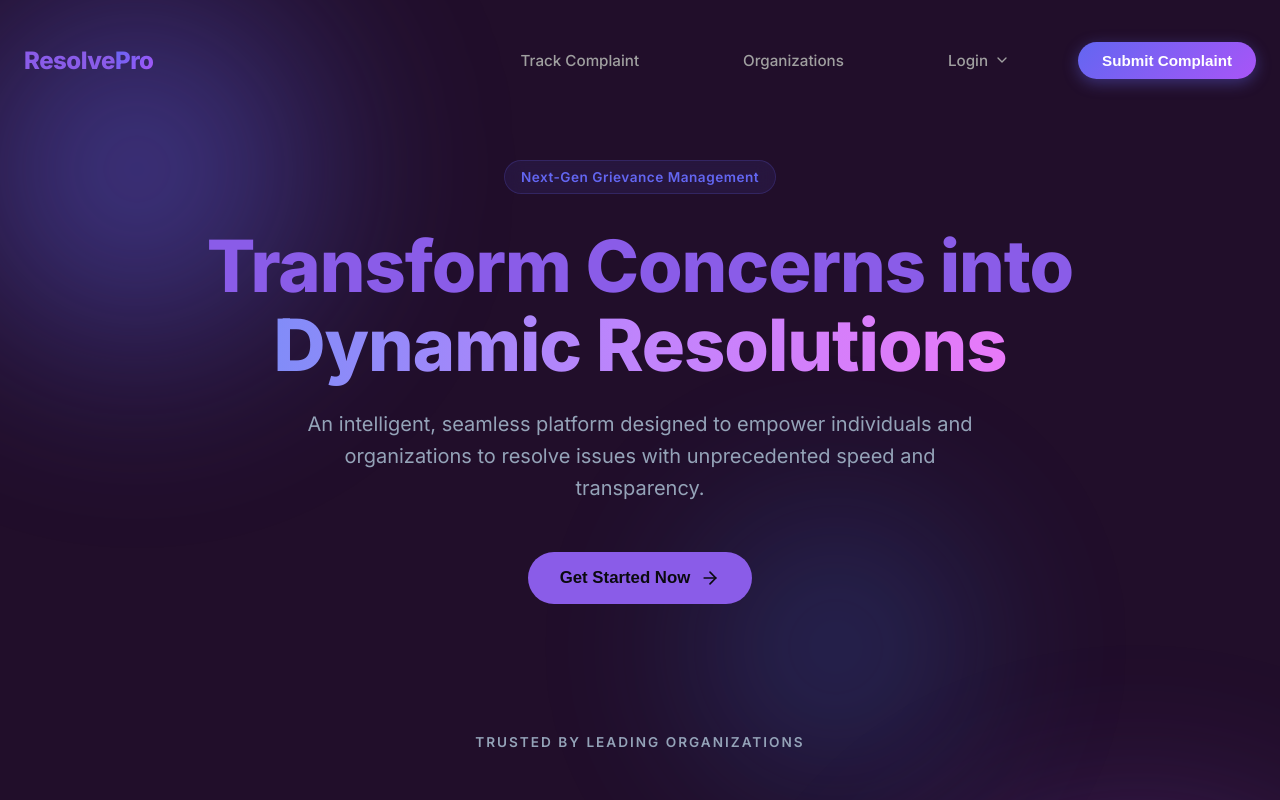
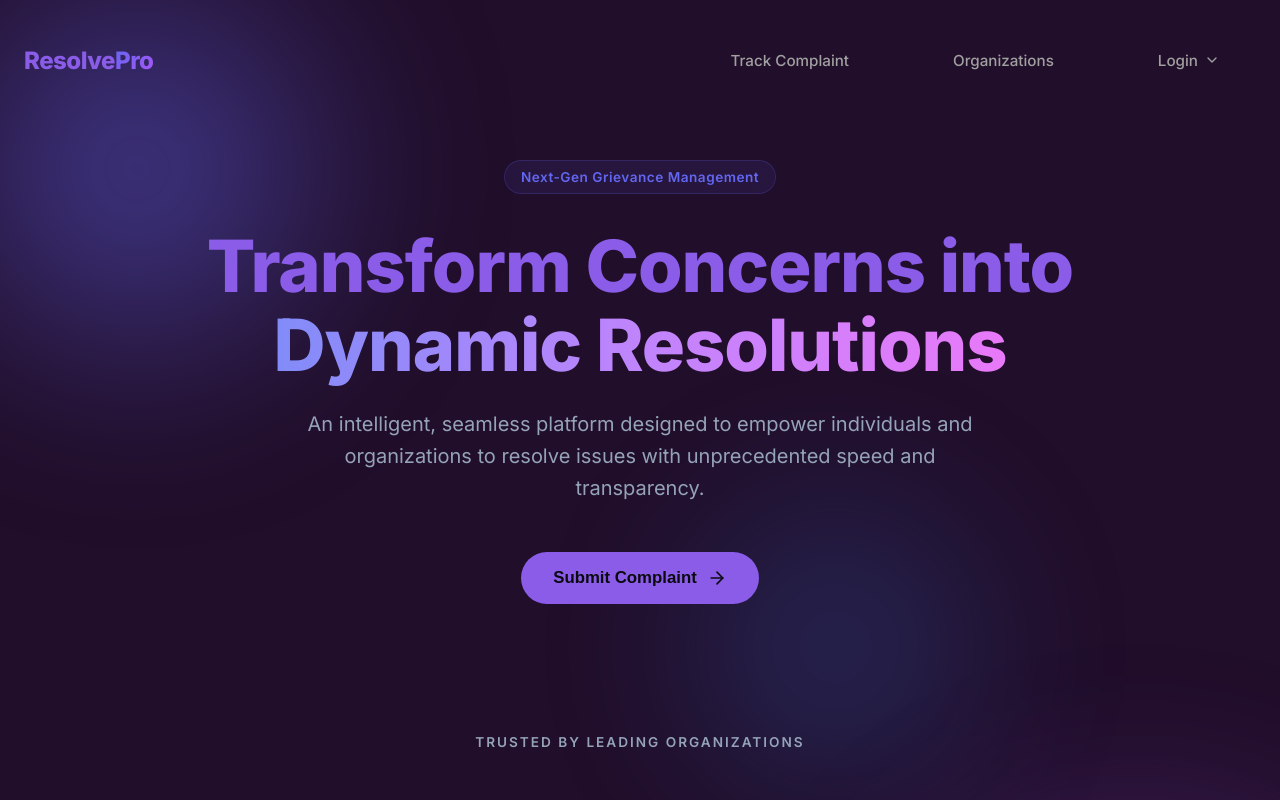
Before and after one commit to aleefachanna/Grievance-management, a React (Vite) app in the folder frontend/: page / in a window 1280 px wide. Shown: the top 800 px of the page. Built offline with nearby package versions, Linux system fonts and the light colour scheme; a web font is replaced by a local one.

Commit message:
Removed redundant complaint button

```diff
--- a/frontend/src/Home.jsx
+++ b/frontend/src/Home.jsx
@@ -77,9 +77,6 @@ function Home() {
               </div>
             </div>
 
-            <button onClick={() => navigate('/submit')} className="nav-cta-button">
-              Submit Complaint
-            </button>
           </div>
         </div>
       </nav>
@@ -99,7 +96,7 @@ function Home() {
 
           <div className="hero-actions">
             <button onClick={() => navigate('/submit')} className="primary-btn">
-              Get Started Now
+              Submit Complaint
               <svg xmlns="http://www.w3.org/2000/svg" width="20" height="20" viewBox="0 0 24 24" fill="none" stroke="currentColor" strokeWidth="2" strokeLinecap="round" strokeLinejoin="round"><line x1="5" y1="12" x2="19" y2="12"></line><polyline points="12 5 19 12 12 19"></polyline></svg>
             </button>
 
```
